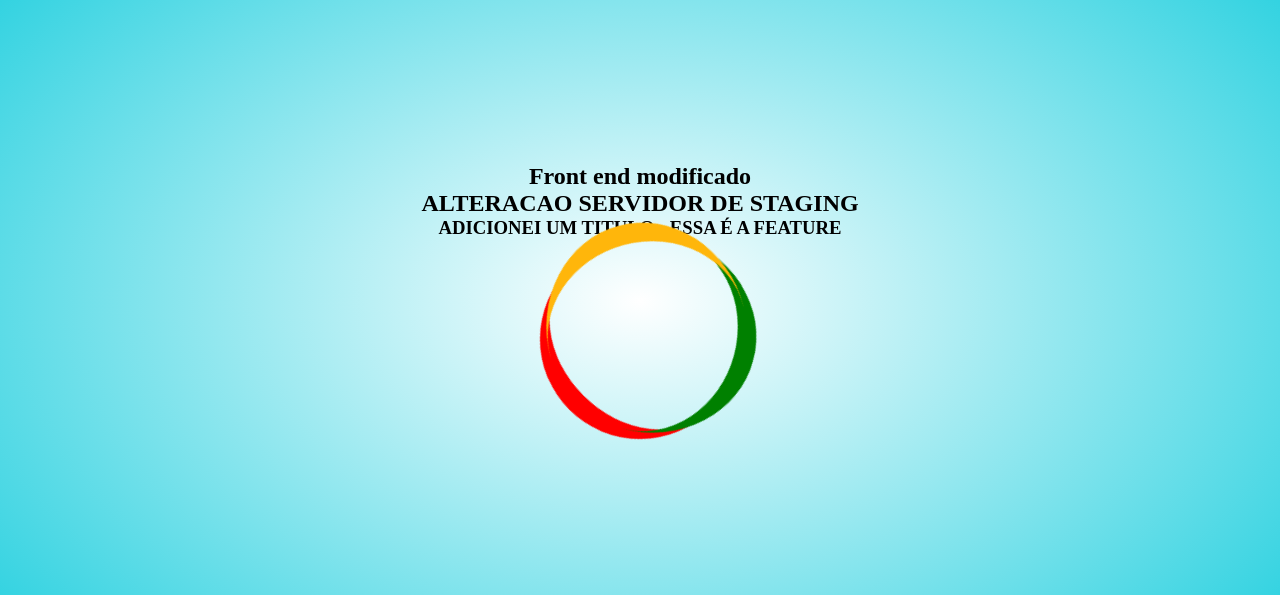
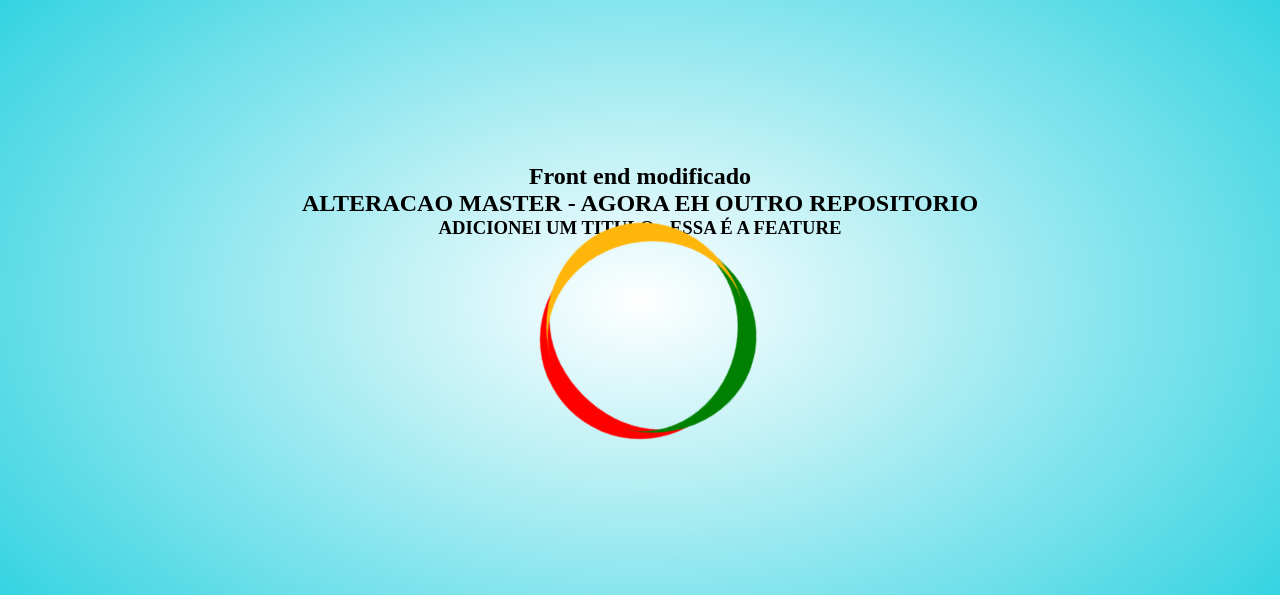
Before and after one commit to lets2/testedeployself, a website: page public/index.html in a window 1280 px wide. Shown: the part 99-694 px from the top of the page. Drawn offline with Linux system fonts and the light colour scheme.

Commit message:
adiconei

```diff
--- a/public/index.html
+++ b/public/index.html
@@ -98,7 +98,7 @@
     <body>
         <h1>CI/CD - Aula 03 - 😉</h1>
         <h2>Front end modificado</h2>
-        <h2>ALTERACAO SERVIDOR DE STAGING</h2>
+        <h2>ALTERACAO MASTER - AGORA EH OUTRO REPOSITORIO</h2>
         <h3>ADICIONEI UM TITULO - ESSA É A FEATURE</h3>
 
         <p>Aprendendo uma nova tecnologia: <span id="name">CI/CD</span></p>
```
